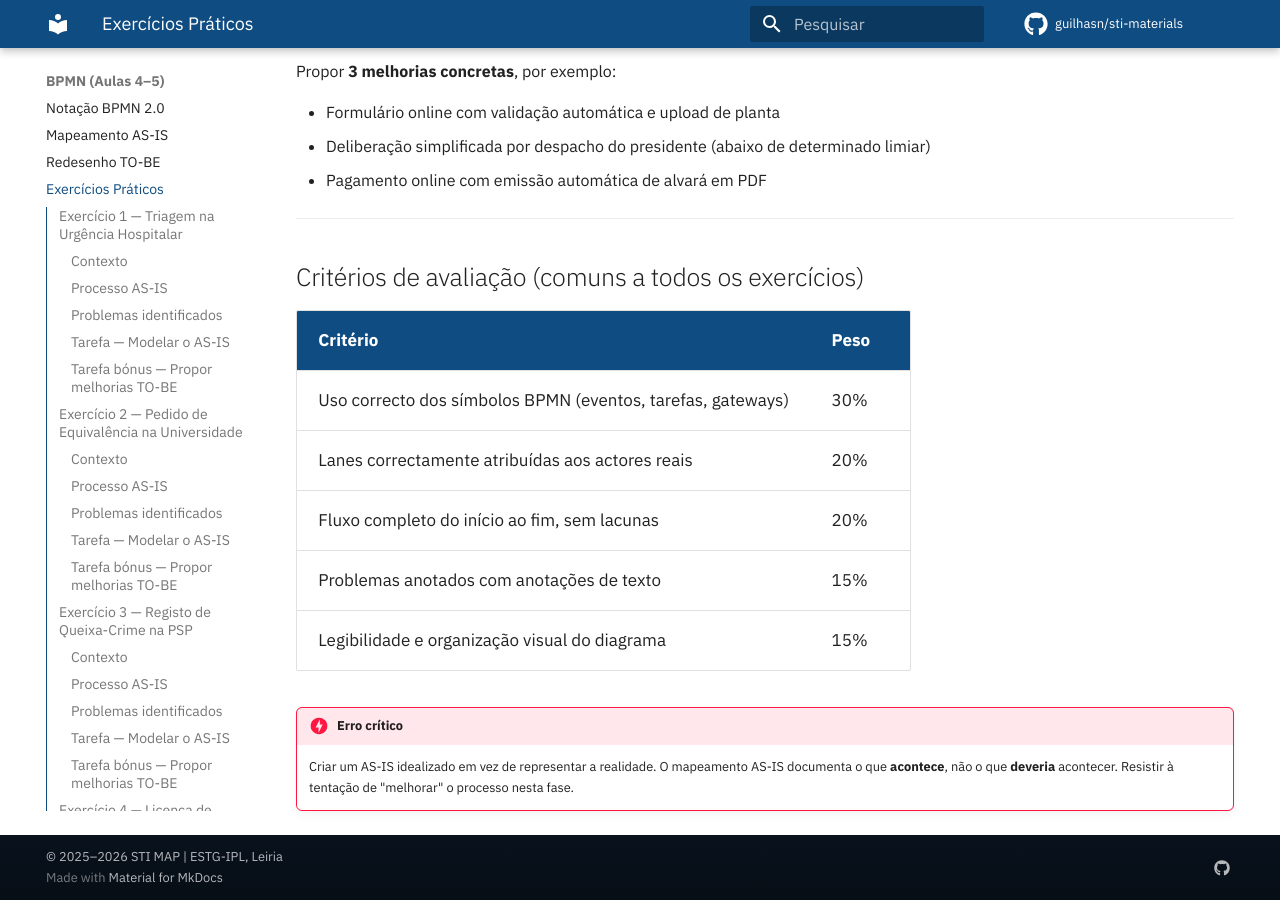
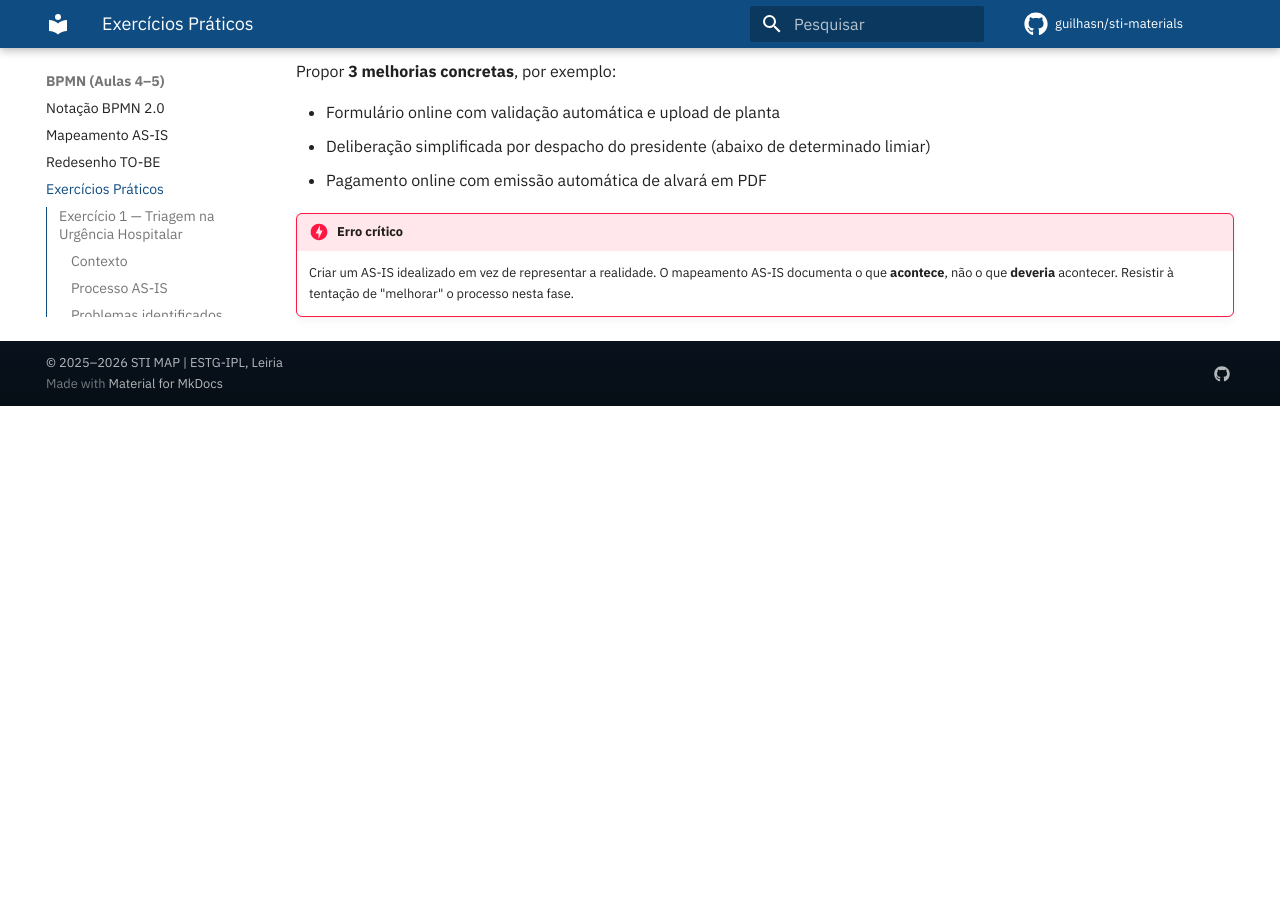
Before and after one commit to guilhasn/sti-materials, an MkDocs documentation site: the page built from docs/bpmn/exercicios.md, in a window 1280 px wide and 900 px high, scrolled down 9539 px. Built offline with MkDocs 1.6.1 and Material for MkDocs 9.7.7, drawn with Linux system fonts in a browser that asks for light colours; comment, search, counter and statistics services are not loaded; after the commit the page ends 9945 px from its top, so only the background shows below that.

Commit message:
Remove critérios de avaliação das páginas BPMN
Retira secções de critérios de avaliação (pesos percentuais) de
aula-04, aula-05 e exercicios para manter separação entre
materiais de apoio e avaliação.

Co-Authored-By: Claude Opus 4.6 <noreply@anthropic.com>

```diff
--- a/docs/bpmn/exercicios.md
+++ b/docs/bpmn/exercicios.md
@@ -230,17 +230,6 @@ Propor **3 melhorias concretas**, por exemplo:
 - Deliberação simplificada por despacho do presidente (abaixo de determinado limiar)
 - Pagamento online com emissão automática de alvará em PDF
 
----
-
-## Critérios de avaliação (comuns a todos os exercícios)
-
-| Critério | Peso |
-|----------|------|
-| Uso correcto dos símbolos BPMN (eventos, tarefas, gateways) | 30% |
-| Lanes correctamente atribuídas aos actores reais | 20% |
-| Fluxo completo do início ao fim, sem lacunas | 20% |
-| Problemas anotados com anotações de texto | 15% |
-| Legibilidade e organização visual do diagrama | 15% |
 
 !!! danger "Erro crítico"
     Criar um AS-IS idealizado em vez de representar a realidade. O mapeamento AS-IS documenta o que **acontece**, não o que **deveria** acontecer. Resistir à tentação de "melhorar" o processo nesta fase.
```
Also changed, not shown: docs/bpmn/aula-04.md (+0 -12 lines), docs/bpmn/aula-05.md (+0 -12 lines).
